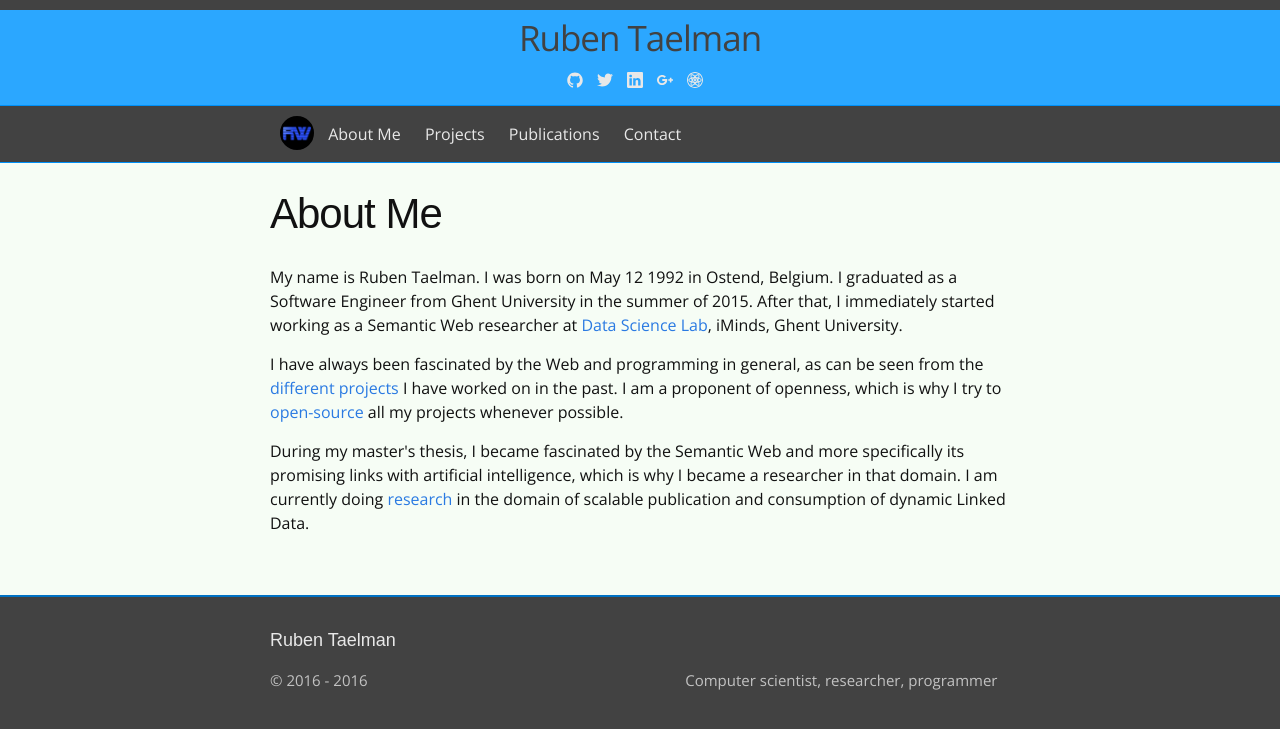
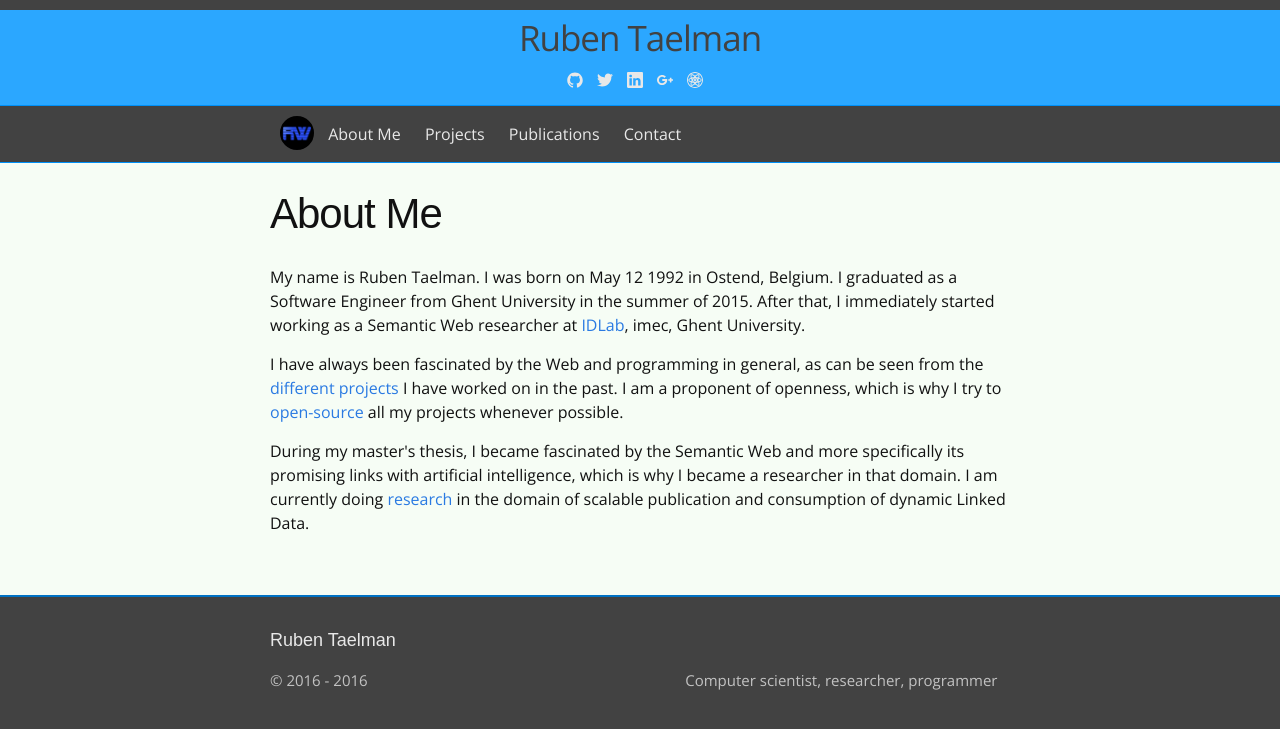
Before and after one commit to rubensworks/rubensworks.net, a Jekyll site: the page built from about.html, in a window 1280 px wide. Shown: the top 729 px of the page. Built offline with Jekyll 4.4.1, drawn with Linux system fonts in a browser that asks for light colours; some web fonts are replaced.

Commit message:
Update affiliation

```diff
--- a/about.html
+++ b/about.html
@@ -8,7 +8,7 @@ permalink: /about/
   My name is <span itemprop="name">Ruben Taelman</span>.
   I was born on <span itemprop="birthDate">May 12 1992</span> in <span itemprop="birthPlace">Ostend, Belgium</span>.
   I graduated as a Software Engineer from <span itemprop="alumniOf">Ghent University</span> in the summer of 2015.
-  After that, I immediately started working as a Semantic Web researcher at <span itemprop="affiliation"><a href="http://datasciencelab.ugent.be/" target="_blank">Data Science Lab</a>, iMinds, Ghent University</span>.
+  After that, I immediately started working as a Semantic Web researcher at <span itemprop="affiliation"><a href="http://www.ugent.be/ea/idlab/en" target="_blank">IDLab</a>, imec, Ghent University</span>.
 </p>
 
 <p>
```
